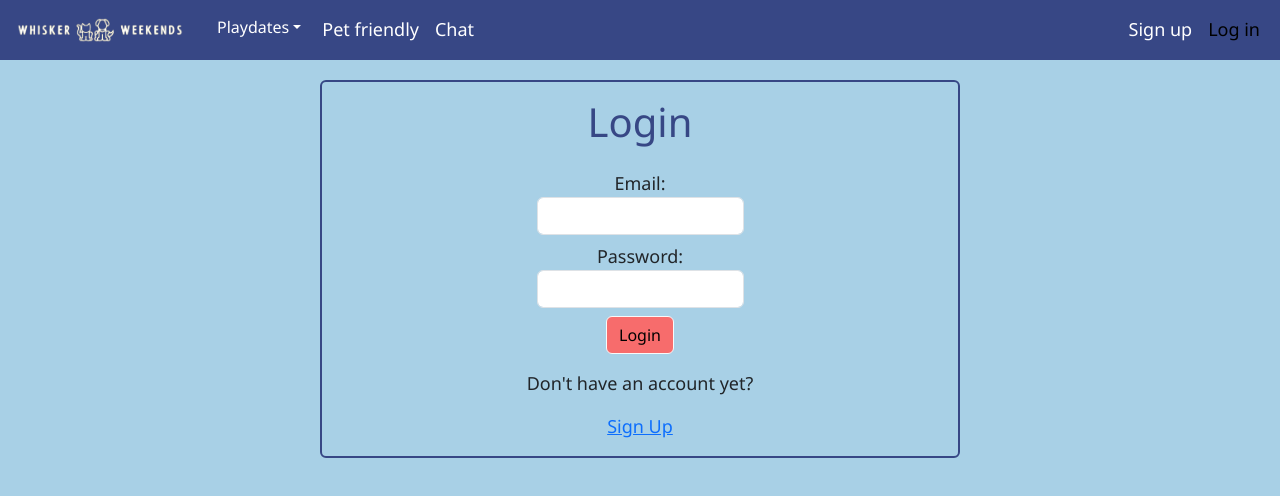
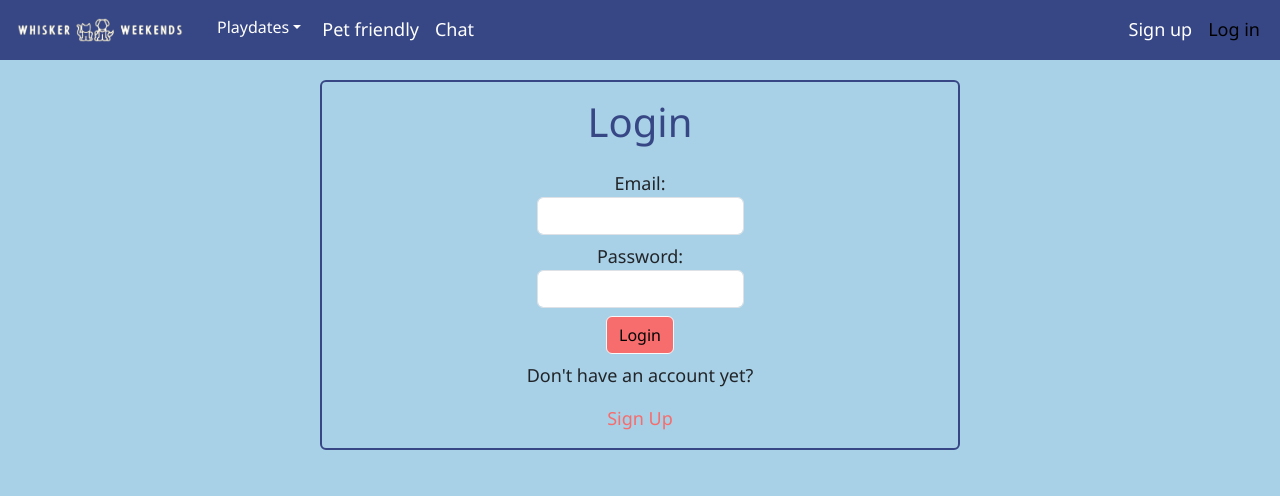
Before and after one commit to dumpling-charlie/whisker-weekends-client, a React (Create React App) app: page /login in a window 1280 px wide. Shown: the top 496 px of the page. Built offline with nearby package versions, Linux system fonts and the light colour scheme; no server answers.

Commit message:
reroute add playdate button to login page

```diff
--- a/src/pages/HomePage/HomePage.jsx
+++ b/src/pages/HomePage/HomePage.jsx
@@ -1,4 +1,3 @@
-import "./HomePage.css";
 import Carousel from "react-bootstrap/Carousel";
 import { Link } from "react-router-dom";
 import Footer from "../../components/Footer/Footer";
--- a/src/pages/LoginPage/LoginPage.jsx
+++ b/src/pages/LoginPage/LoginPage.jsx
@@ -1,4 +1,3 @@
-import "./LoginPage.css";
 import { useState, useContext } from "react";
 import { Link, useNavigate } from "react-router-dom";
 import { AuthContext } from "../../context/auth.context";
@@ -71,9 +70,9 @@ function LoginPage() {
           </Button>
         </Form>
         {errorMessage && <p className="error-message">{errorMessage}</p>}
-    <div className="mt-3 mb-3">
+    <div className="mt-2 mb-3">
         <p>Don't have an account yet?</p>
-        <Link to={"/signup"}> Sign Up</Link>
+        <Link to={"/signup"} className="link"> Sign Up</Link>
         </div>
       </Card>
     </div>
--- a/src/pages/Playdates/PlaydatesPage.jsx
+++ b/src/pages/Playdates/PlaydatesPage.jsx
@@ -4,7 +4,7 @@ import PlaydateCard from "../../components/Playdates/PlaydateCard/PlaydateCard";
 import { Link } from "react-router-dom";
 import Spinner from "../../components/Spinner";
 import Button from "react-bootstrap/Button";
-import "./Playdates.css"
+import "./Playdates.css";
 import { AuthContext } from "../../context/auth.context";
 
 function PlaydatesPage() {
@@ -35,16 +35,20 @@ function PlaydatesPage() {
         ))}
         <div>
           {isLoggedIn ? (
-            <Link to="/playdates/create"><Button className="Button">
-              Add playdate
-            </Button></Link>
+            <Link to="/playdates/create">
+              <Button className="Button">Add playdate</Button>
+            </Link>
           ) : (
-            <Button className="Button" disabled>
-              Add playdate
-            </Button>
+            <Link to="/login">
+              <Button className="Button" disabled>
+                Add playdate
+              </Button>
+            </Link>
           )}
           <div>
-            <Link to="/playdates/safety" className="link">Safety</Link>
+            <Link to="/playdates/safety" className="link">
+              Safety
+            </Link>
           </div>
         </div>
       </div>
--- a/src/pages/SignupPage/SignupPage.jsx
+++ b/src/pages/SignupPage/SignupPage.jsx
@@ -1,4 +1,3 @@
-import "./SignupPage.css";
 import { useState } from "react";
 import { Link, useNavigate } from "react-router-dom";
 import authService from "../../services/auth.service";
@@ -120,9 +119,9 @@ function SignupPage() {
         </Form>
 
         {errorMessage && <p className="error-message">{errorMessage}</p>}
-      <div className="mt-3 mb-3">
+      <div className="mt-2 mb-3">
         <p>Already have account?</p>
-        <Link to={"/login"}> Login</Link>
+        <Link to={"/login"} className="link"> Login</Link>
         </div>
       </Card>
     </div>
```
Also changed, not shown: src/pages/LoginPage/LoginPage.css (deleted), src/pages/NotFoundPage/NotFoundPage.css (deleted), src/pages/PetPages/PetProfilePage.css (deleted), src/pages/SignupPage/SignupPage.css (deleted).
